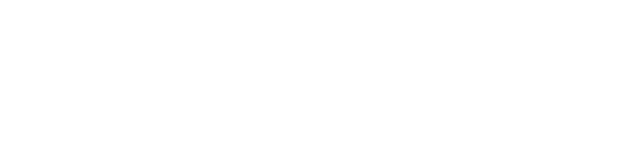
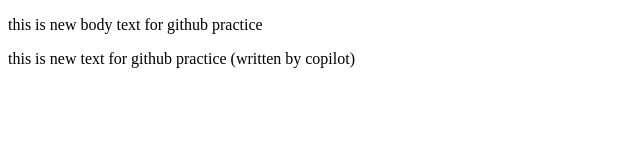
Before and after one commit to benhagg/github-prac, a plain HTML site: page index.html in a window 1280 px wide. Shown: the whole page, without its empty margins (0-640 px from the left). Drawn offline with Linux system fonts and the light colour scheme.

Commit message:
Update index.html
added body text to html file

```diff
--- a/index.html
+++ b/index.html
@@ -6,6 +6,7 @@
     <title>Document</title>
 </head>
 <body>
-
+    <p>this is new body text for github practice </p>
+    <p> this is new text for github practice (written by copilot) </p>
 </body>
 </html>
```
